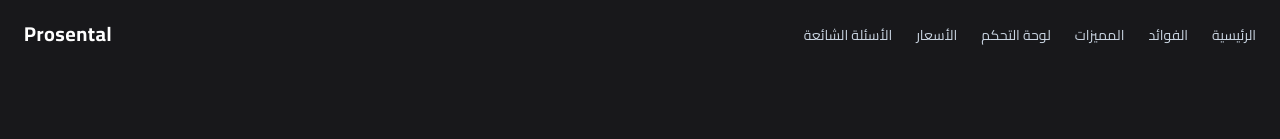
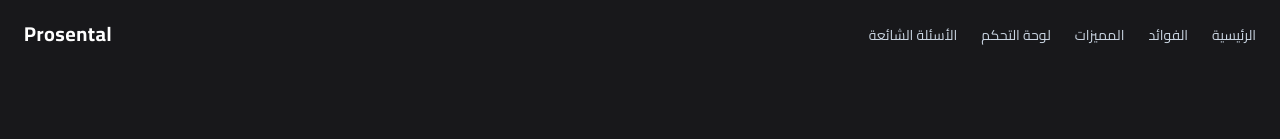
Before and after one commit to DynamicDOMinator/prosental-ecommerce-landing, a Next.js app: page / in a window 1280 px wide. Shown: the top 139 px of the page. Built offline with nearby package versions, Linux system fonts and the light colour scheme.

Commit message:
caaaaaaaacaaa

```diff
--- a/src/components/Footer.jsx
+++ b/src/components/Footer.jsx
@@ -9,7 +9,7 @@ export default function Footer() {
         <div className="flex items-center justify-center gap-6 text-sm text-slate-400 mb-8">
           <a href="#" className="hover:text-primary-500 transition-colors">عن القالب</a>
           <a href="#" className="hover:text-primary-500 transition-colors">الميزات</a>
-          <a href="#" className="hover:text-primary-500 transition-colors">الأسعار</a>
+
           <a href="#" className="hover:text-primary-500 transition-colors">تواصل معنا</a>
         </div>
         <p className="text-slate-600 text-sm">
--- a/src/components/Navbar.jsx
+++ b/src/components/Navbar.jsx
@@ -26,7 +26,6 @@ export default function Navbar() {
     { name: "الفوائد", href: "#benefits" },
     { name: "المميزات", href: "#features" },
     { name: "لوحة التحكم", href: "#dashboard" },
-    { name: "الأسعار", href: "#pricing" },
     { name: "الأسئلة الشائعة", href: "#faq" },
   ];
 
@@ -57,8 +56,11 @@ export default function Navbar() {
       <div className="container mx-auto px-4 md:px-6">
         <div className="flex items-center flex-row-reverse justify-between">
           <div className="shrink-0">
-            <a href="#hero" onClick={(e) => handleLinkClick(e, "#hero")} className="flex items-center gap-2">
-
+            <a
+              href="#hero"
+              onClick={(e) => handleLinkClick(e, "#hero")}
+              className="flex items-center gap-2"
+            >
               <span className="text-xl font-bold text-white tracking-wide">
                 Prosental
               </span>
@@ -80,7 +82,6 @@ export default function Navbar() {
                 </li>
               ))}
             </ul>
-
           </div>
 
           {/* Mobile Menu Toggle */}
@@ -98,7 +99,9 @@ export default function Navbar() {
       {/* Mobile Nav */}
       <div
         className={`md:hidden absolute top-full left-0 right-0 bg-slate-900 border-b border-slate-800 shadow-xl overflow-hidden transition-all duration-300 origin-top ${
-          isMobileMenuOpen ? "max-h-96 opacity-100 py-4" : "max-h-0 opacity-0 py-0"
+          isMobileMenuOpen
+            ? "max-h-96 opacity-100 py-4"
+            : "max-h-0 opacity-0 py-0"
         }`}
       >
         <div className="container mx-auto px-4 flex flex-col gap-4">
```
